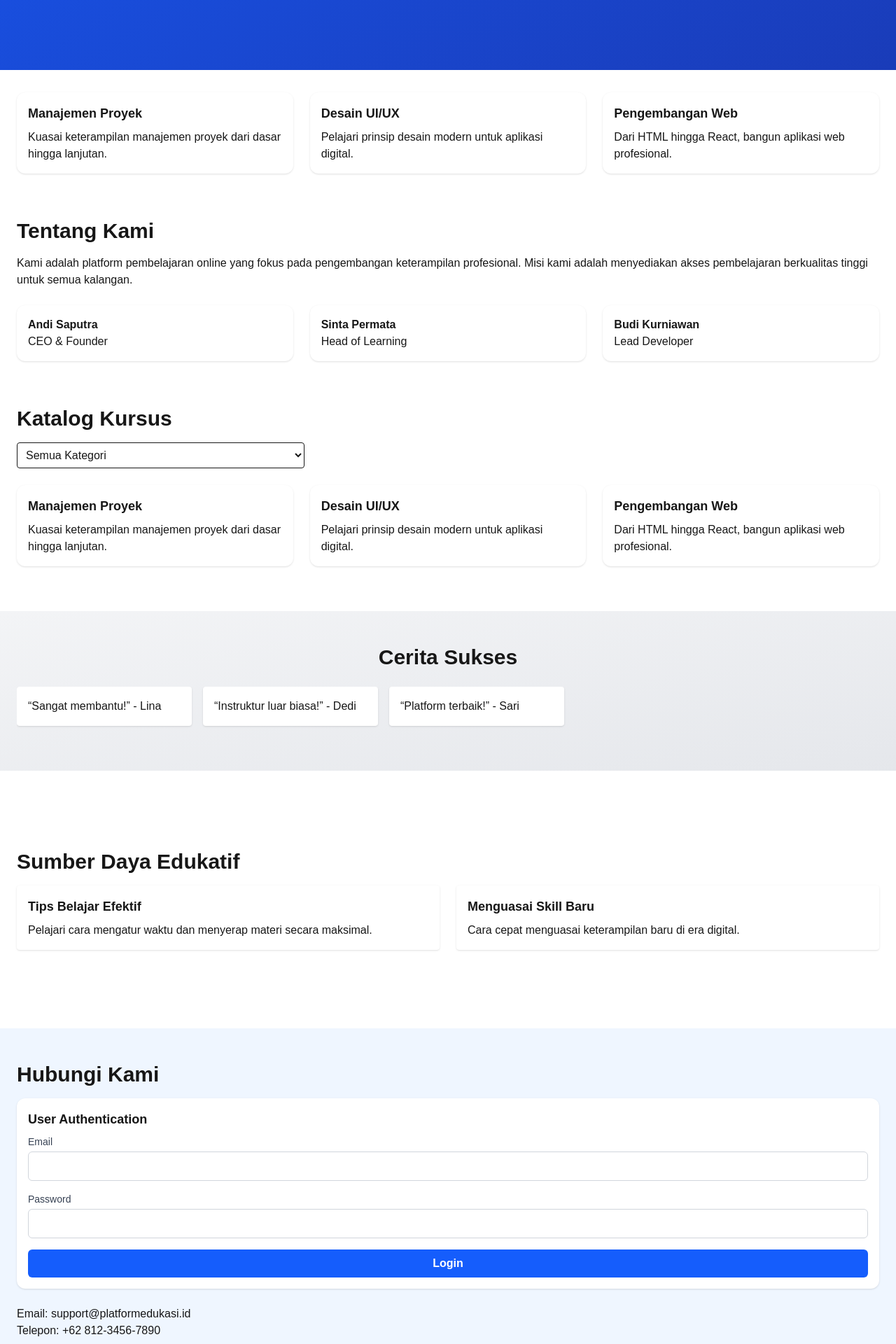
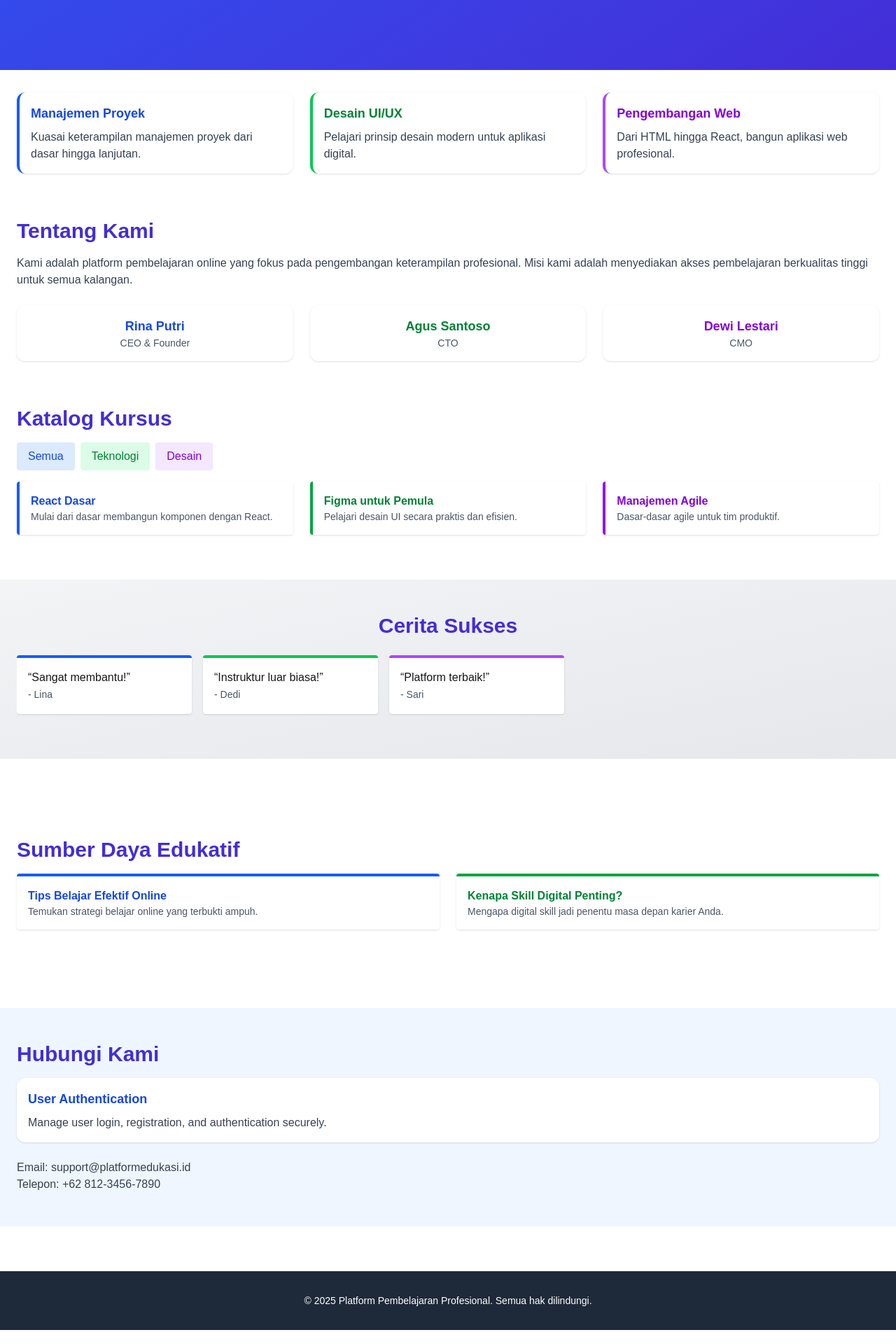
Before and after one commit to FirgiawanRistanto/company-profile, a Next.js app: page / in a window 1280 px wide. Shown: the part 700-2620 px from the top of the page at 70% size. Built offline with nearby package versions, Linux system fonts and the light colour scheme.

Commit message:
first commit

```diff
--- a/app/page.tsx
+++ b/app/page.tsx
@@ -3,73 +3,8 @@
 function UserAuth() {
   return (
     <div className="p-4 bg-white rounded-xl shadow hover:shadow-lg transition">
-      <h3 className="font-semibold text-lg mb-2">User Authentication</h3>
-      <form className="space-y-4">
-        <div>
-          <label className="block text-sm font-medium text-gray-700">Email</label>
-          <input type="email" className="mt-1 w-full px-3 py-2 border border-gray-300 rounded-md focus:outline-none focus:ring-2 focus:ring-blue-500" required />
-        </div>
-        <div>
-          <label className="block text-sm font-medium text-gray-700">Password</label>
-          <input type="password" className="mt-1 w-full px-3 py-2 border border-gray-300 rounded-md focus:outline-none focus:ring-2 focus:ring-blue-500" required />
-        </div>
-        <button type="submit" className="w-full bg-blue-600 text-white font-semibold py-2 rounded-md hover:bg-blue-700 transition">Login</button>
-      </form>
-    </div>
-  );
-}
-
-function TeamShowcase() {
-  return (
-    <div className="grid md:grid-cols-3 gap-6 mt-6">
-      <div className="p-4 bg-white rounded-xl shadow hover:shadow-lg transition">
-        <h4 className="font-semibold">Andi Saputra</h4>
-        <p>CEO & Founder</p>
-      </div>
-      <div className="p-4 bg-white rounded-xl shadow hover:shadow-lg transition">
-        <h4 className="font-semibold">Sinta Permata</h4>
-        <p>Head of Learning</p>
-      </div>
-      <div className="p-4 bg-white rounded-xl shadow hover:shadow-lg transition">
-        <h4 className="font-semibold">Budi Kurniawan</h4>
-        <p>Lead Developer</p>
-      </div>
-    </div>
-  );
-}
-
-function CourseFilter() {
-  return (
-    <div className="mb-6">
-      <select className="w-full md:w-1/3 p-2 border rounded">
-        <option value="all">Semua Kategori</option>
-        <option value="manajemen">Manajemen</option>
-        <option value="desain">Desain</option>
-        <option value="pengembangan">Pengembangan</option>
-      </select>
-    </div>
-  );
-}
-
-function CourseList() {
-  return (
-    <div className="grid md:grid-cols-3 gap-6">
-      <CourseHighlight />
-    </div>
-  );
-}
-
-function BlogList() {
-  return (
-    <div className="grid md:grid-cols-2 gap-6">
-      <div className="bg-white p-4 rounded shadow">
-        <h4 className="font-bold text-lg mb-2">Tips Belajar Efektif</h4>
-        <p>Pelajari cara mengatur waktu dan menyerap materi secara maksimal.</p>
-      </div>
-      <div className="bg-white p-4 rounded shadow">
-        <h4 className="font-bold text-lg mb-2">Menguasai Skill Baru</h4>
-        <p>Cara cepat menguasai keterampilan baru di era digital.</p>
-      </div>
+      <h3 className="font-semibold text-lg mb-2 text-blue-700">User Authentication</h3>
+      <p className="text-gray-700">Manage user login, registration, and authentication securely.</p>
     </div>
   );
 }
@@ -79,10 +14,10 @@ export default function WebsiteStructure() {
     <div className="space-y-16">
       {/* Halaman Beranda */}
       <section id="beranda" className="space-y-8">
-        <div className="hero min-h-screen bg-gradient-to-br from-blue-600 to-blue-800 text-white flex flex-col justify-center items-center text-center px-6">
-          <h1 className="text-4xl md:text-6xl font-bold animate-fade-in">Tingkatkan Keterampilan Profesional Anda</h1>
-          <p className="mt-4 text-lg md:text-xl">Platform pembelajaran online terbaik untuk karier yang lebih cerah</p>
-          <button className="mt-6 bg-white text-blue-600 font-semibold py-2 px-6 rounded-full hover:bg-blue-100 transition">Lihat Kursus</button>
+        <div className="hero min-h-screen bg-gradient-to-br from-blue-600 to-indigo-700 text-white flex flex-col justify-center items-center text-center px-6">
+          <h1 className="text-4xl md:text-6xl font-bold animate-fade-in drop-shadow-lg">Tingkatkan Keterampilan Profesional Anda</h1>
+          <p className="mt-4 text-lg md:text-xl text-blue-100">Platform pembelajaran online terbaik untuk karier yang lebih cerah</p>
+          <button className="mt-6 bg-white text-blue-700 font-semibold py-2 px-6 rounded-full hover:bg-blue-100 transition shadow">Lihat Kursus</button>
         </div>
         <div className="grid md:grid-cols-3 gap-6 px-6 animate-fade-up">
           <CourseHighlight />
@@ -91,35 +26,35 @@ export default function WebsiteStructure() {
 
       {/* Tentang Kami */}
       <section id="tentang" className="px-6 animate-fade-up">
-        <h2 className="text-3xl font-bold mb-4">Tentang Kami</h2>
-        <p className="mb-4">Kami adalah platform pembelajaran online yang fokus pada pengembangan keterampilan profesional. Misi kami adalah menyediakan akses pembelajaran berkualitas tinggi untuk semua kalangan.</p>
+        <h2 className="text-3xl font-bold mb-4 text-indigo-700">Tentang Kami</h2>
+        <p className="mb-4 text-gray-700">Kami adalah platform pembelajaran online yang fokus pada pengembangan keterampilan profesional. Misi kami adalah menyediakan akses pembelajaran berkualitas tinggi untuk semua kalangan.</p>
         <TeamShowcase />
       </section>
 
       {/* Katalog Kursus */}
       <section id="kursus" className="px-6 animate-fade-up">
-        <h2 className="text-3xl font-bold mb-4">Katalog Kursus</h2>
+        <h2 className="text-3xl font-bold mb-4 text-indigo-700">Katalog Kursus</h2>
         <CourseFilter />
         <CourseList />
       </section>
 
       {/* Testimonial */}
       <section id="testimoni" className="bg-gradient-to-br from-gray-100 to-gray-200 px-6 py-12 animate-fade-up">
-        <h2 className="text-3xl font-bold mb-6 text-center">Cerita Sukses</h2>
+        <h2 className="text-3xl font-bold mb-6 text-center text-indigo-700">Cerita Sukses</h2>
         <TestimonialCarousel />
       </section>
 
       {/* Blog & Sumber Daya */}
       <section id="blog" className="px-6 py-12 animate-fade-up">
-        <h2 className="text-3xl font-bold mb-4">Sumber Daya Edukatif</h2>
+        <h2 className="text-3xl font-bold mb-4 text-indigo-700">Sumber Daya Edukatif</h2>
         <BlogList />
       </section>
 
       {/* Kontak */}
       <section id="kontak" className="px-6 py-12 bg-blue-50 animate-fade-up">
-        <h2 className="text-3xl font-bold mb-4">Hubungi Kami</h2>
+        <h2 className="text-3xl font-bold mb-4 text-indigo-700">Hubungi Kami</h2>
         <UserAuth />
-        <div className="mt-6">
+        <div className="mt-6 text-gray-700">
           <p>Email: support@platformedukasi.id</p>
           <p>Telepon: +62 812-3456-7890</p>
         </div>
@@ -127,7 +62,7 @@ export default function WebsiteStructure() {
 
       {/* Footer */}
       <footer className="bg-gray-800 text-white px-6 py-8 text-center animate-fade-up">
-        <p>&copy; 2025 Platform Pembelajaran Profesional. Semua hak dilindungi.</p>
+        <p className="text-sm">&copy; 2025 Platform Pembelajaran Profesional. Semua hak dilindungi.</p>
       </footer>
     </div>
   );
@@ -136,17 +71,17 @@ export default function WebsiteStructure() {
 function CourseHighlight() {
   return (
     <>
-      <div className="p-4 bg-white rounded-xl shadow hover:shadow-lg transition-transform hover:-translate-y-1">
-        <h3 className="font-semibold text-lg mb-2">Manajemen Proyek</h3>
-        <p>Kuasai keterampilan manajemen proyek dari dasar hingga lanjutan.</p>
+      <div className="p-4 bg-white rounded-xl shadow hover:shadow-lg transition-transform hover:-translate-y-1 border-l-4 border-blue-600">
+        <h3 className="font-semibold text-lg mb-2 text-blue-700">Manajemen Proyek</h3>
+        <p className="text-gray-700">Kuasai keterampilan manajemen proyek dari dasar hingga lanjutan.</p>
       </div>
-      <div className="p-4 bg-white rounded-xl shadow hover:shadow-lg transition-transform hover:-translate-y-1">
-        <h3 className="font-semibold text-lg mb-2">Desain UI/UX</h3>
-        <p>Pelajari prinsip desain modern untuk aplikasi digital.</p>
+      <div className="p-4 bg-white rounded-xl shadow hover:shadow-lg transition-transform hover:-translate-y-1 border-l-4 border-green-500">
+        <h3 className="font-semibold text-lg mb-2 text-green-700">Desain UI/UX</h3>
+        <p className="text-gray-700">Pelajari prinsip desain modern untuk aplikasi digital.</p>
       </div>
-      <div className="p-4 bg-white rounded-xl shadow hover:shadow-lg transition-transform hover:-translate-y-1">
-        <h3 className="font-semibold text-lg mb-2">Pengembangan Web</h3>
-        <p>Dari HTML hingga React, bangun aplikasi web profesional.</p>
+      <div className="p-4 bg-white rounded-xl shadow hover:shadow-lg transition-transform hover:-translate-y-1 border-l-4 border-purple-500">
+        <h3 className="font-semibold text-lg mb-2 text-purple-700">Pengembangan Web</h3>
+        <p className="text-gray-700">Dari HTML hingga React, bangun aplikasi web profesional.</p>
       </div>
     </>
   );
@@ -155,27 +90,72 @@ function CourseHighlight() {
 function TestimonialCarousel() {
   return (
     <div className="flex overflow-x-auto gap-4 scrollbar-hide pb-4">
-      <div className="min-w-[250px] bg-white p-4 rounded shadow hover:shadow-lg transition">&ldquo;Sangat membantu!&rdquo; - Lina</div>
-      <div className="min-w-[250px] bg-white p-4 rounded shadow hover:shadow-lg transition">&ldquo;Instruktur luar biasa!&rdquo; - Dedi</div>
-      <div className="min-w-[250px] bg-white p-4 rounded shadow hover:shadow-lg transition">&ldquo;Platform terbaik!&rdquo; - Sari</div>
+      <div className="min-w-[250px] bg-white p-4 rounded shadow hover:shadow-lg transition border-t-4 border-blue-600">&ldquo;Sangat membantu!&rdquo; <br /><span className="text-sm text-gray-600">- Lina</span></div>
+      <div className="min-w-[250px] bg-white p-4 rounded shadow hover:shadow-lg transition border-t-4 border-green-500">&ldquo;Instruktur luar biasa!&rdquo; <br /><span className="text-sm text-gray-600">- Dedi</span></div>
+      <div className="min-w-[250px] bg-white p-4 rounded shadow hover:shadow-lg transition border-t-4 border-purple-500">&ldquo;Platform terbaik!&rdquo; <br /><span className="text-sm text-gray-600">- Sari</span></div>
     </div>
   );
 }
 
-// Animasi tambahan (opsional, pastikan dimasukkan ke tailwind.config.js jika belum tersedia):
-// extend: {
-//   animation: {
-//     'fade-in': 'fadeIn 1s ease-in-out',
-//     'fade-up': 'fadeUp 1s ease-in-out'
-//   },
-//   keyframes: {
-//     fadeIn: {
-//       from: { opacity: 0 },
-//       to: { opacity: 1 }
-//     },
-//     fadeUp: {
-//       from: { opacity: 0, transform: 'translateY(20px)' },
-//       to: { opacity: 1, transform: 'translateY(0)' }
-//     }
-//   }
-// }
+function TeamShowcase() {
+  return (
+    <div className="grid md:grid-cols-3 gap-6 mt-6">
+      <div className="p-4 bg-white rounded-xl shadow text-center">
+        <h4 className="text-lg font-semibold text-blue-700">Rina Putri</h4>
+        <p className="text-sm text-gray-600">CEO & Founder</p>
+      </div>
+      <div className="p-4 bg-white rounded-xl shadow text-center">
+        <h4 className="text-lg font-semibold text-green-700">Agus Santoso</h4>
+        <p className="text-sm text-gray-600">CTO</p>
+      </div>
+      <div className="p-4 bg-white rounded-xl shadow text-center">
+        <h4 className="text-lg font-semibold text-purple-700">Dewi Lestari</h4>
+        <p className="text-sm text-gray-600">CMO</p>
+      </div>
+    </div>
+  );
+}
+
+function CourseFilter() {
+  return (
+    <div className="mb-4 flex flex-wrap gap-2">
+      <button className="px-4 py-2 bg-blue-100 text-blue-700 rounded hover:bg-blue-200">Semua</button>
+      <button className="px-4 py-2 bg-green-100 text-green-700 rounded hover:bg-green-200">Teknologi</button>
+      <button className="px-4 py-2 bg-purple-100 text-purple-700 rounded hover:bg-purple-200">Desain</button>
+    </div>
+  );
+}
+
+function CourseList() {
+  return (
+    <div className="grid md:grid-cols-3 gap-6">
+      <div className="p-4 bg-white rounded shadow border-l-4 border-blue-600">
+        <h4 className="font-semibold text-blue-700">React Dasar</h4>
+        <p className="text-sm text-gray-600">Mulai dari dasar membangun komponen dengan React.</p>
+      </div>
+      <div className="p-4 bg-white rounded shadow border-l-4 border-green-600">
+        <h4 className="font-semibold text-green-700">Figma untuk Pemula</h4>
+        <p className="text-sm text-gray-600">Pelajari desain UI secara praktis dan efisien.</p>
+      </div>
+      <div className="p-4 bg-white rounded shadow border-l-4 border-purple-600">
+        <h4 className="font-semibold text-purple-700">Manajemen Agile</h4>
+        <p className="text-sm text-gray-600">Dasar-dasar agile untuk tim produktif.</p>
+      </div>
+    </div>
+  );
+}
+
+function BlogList() {
+  return (
+    <div className="grid md:grid-cols-2 gap-6">
+      <div className="bg-white p-4 rounded shadow border-t-4 border-blue-600">
+        <h4 className="font-semibold text-blue-700">Tips Belajar Efektif Online</h4>
+        <p className="text-sm text-gray-600">Temukan strategi belajar online yang terbukti ampuh.</p>
+      </div>
+      <div className="bg-white p-4 rounded shadow border-t-4 border-green-600">
+        <h4 className="font-semibold text-green-700">Kenapa Skill Digital Penting?</h4>
+        <p className="text-sm text-gray-600">Mengapa digital skill jadi penentu masa depan karier Anda.</p>
+      </div>
+    </div>
+  );
+}
```
